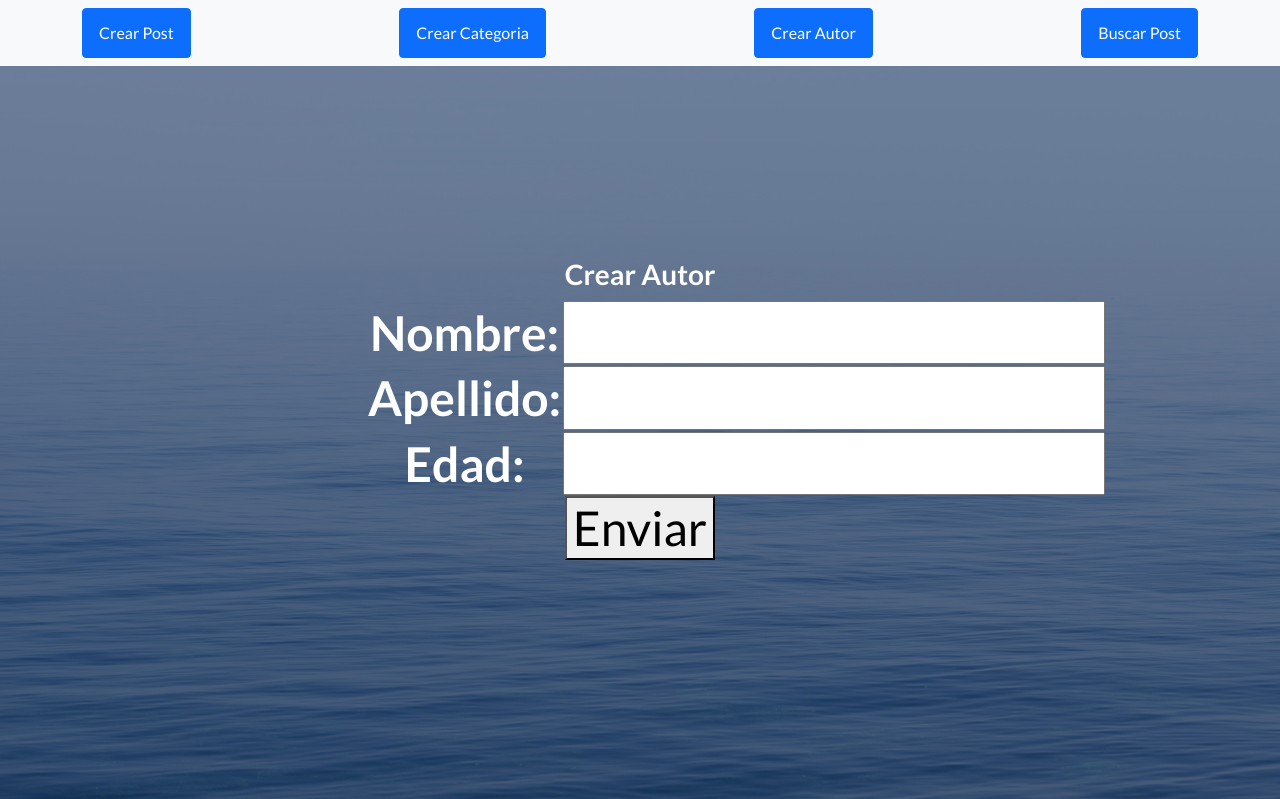
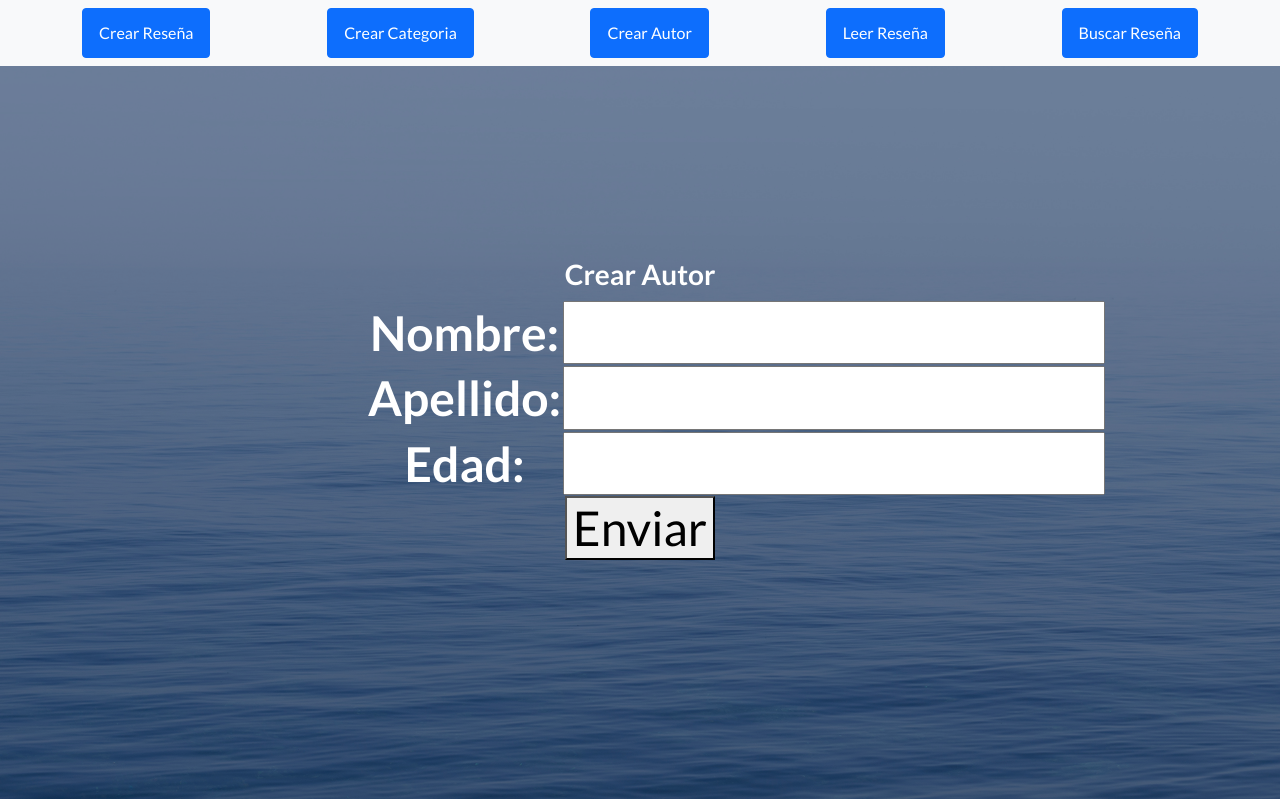
Before and after one commit to AgustinPiergentili/pagina-web-con-django, a Django app: page /crear_autor/ in a window 1280 px wide. Shown: the top 799 px of the page. Run offline with Django 4.2, Linux system fonts and the light colour scheme; some libraries are stand-ins or nearby versions.

Commit message:
cambio class POST por RESEÑA, agregada de vistas por clase

```diff
--- a/EntregaIntermedia_Piergentili/account/admin.py
+++ b/EntregaIntermedia_Piergentili/account/admin.py
@@ -1,6 +1,6 @@
 from django.contrib import admin
 from .models import *
 # Register your models here.
-admin.site.register(Post)
+admin.site.register(Reseña)
 admin.site.register(Categoria)
 admin.site.register(Autor)
--- a/EntregaIntermedia_Piergentili/account/forms.py
+++ b/EntregaIntermedia_Piergentili/account/forms.py
@@ -1,8 +1,8 @@
 from django import forms
 
-class CrearPostForm(forms.Form):
-    Nombre = forms.CharField(max_length=40)
-    Post = forms.CharField(max_length=240)
+class CrearReseñaForm(forms.Form):
+    nombre = forms.CharField(max_length=40)
+    reseña = forms.CharField(max_length=240)
 
 class CategoriaForm (forms.Form):
     genero = forms.CharField(max_length=50)
--- a/EntregaIntermedia_Piergentili/account/templates/account/crearpost.html
+++ b/EntregaIntermedia_Piergentili/account/templates/account/crearreseña.html
@@ -7,7 +7,7 @@
 
 <form action='' method="POST"> {% csrf_token %}
 
-    <h3>Crear Post</h3>
+    <h3>Crear Reseña</h3>
 
     <table>
         {{formulario.as_table}}
--- a/EntregaIntermedia_Piergentili/account/templates/account/index.html
+++ b/EntregaIntermedia_Piergentili/account/templates/account/index.html
@@ -21,10 +21,11 @@
         <!-- Navigation-->
         <nav class="navbar navbar-light bg-light static-top">
             <div class="container">
-                <a class="btn btn-primary" href="{% url 'CrearPost' %}">Crear Post</a>
+                <a class="btn btn-primary" href="{% url 'Crear Reseña' %}">Crear Reseña</a>
                 <a class="btn btn-primary" href="{% url 'Crear Categoria' %}">Crear Categoria</a>
                 <a class="btn btn-primary" href="{% url 'Crear Autor' %}">Crear Autor</a>
-                <a class="btn btn-primary" href="{% url 'Buscar Post' %}">Buscar Post</a>
+                <a class="btn btn-primary" href="{% url 'List' %}">Leer Reseña</a>
+                <a class="btn btn-primary" href="{% url 'Buscar Reseña' %}">Buscar Reseña</a>
             </div>
         </nav>
         <!-- Masthead-->
--- /dev/null
+++ b/EntregaIntermedia_Piergentili/account/templates/account/reseña_confirm_delete.html
@@ -0,0 +1,4 @@
+<form method="post"> {% csrf_token %}
+    Esta seguro que desea elminar la reseña: {{object}}
+    <input type="submit" value ='Confirmar'>
+</form>
--- /dev/null
+++ b/EntregaIntermedia_Piergentili/account/templates/account/reseña_form.html
@@ -0,0 +1,5 @@
+<form method="post">{% csrf_token %}
+
+    {{form.as_p}}
+    <input type="submit" value="Enviar">
+</form>
--- a/EntregaIntermedia_Piergentili/account/urls.py
+++ b/EntregaIntermedia_Piergentili/account/urls.py
@@ -1,10 +1,13 @@
 from django.urls import path
-from .views import index,CrearPost,CrearCategoria,buscar_post,CrearAutor
-
+from .views import *
 urlpatterns = [
     path('', index,name='index'),
-    path('crear_post/', CrearPost,name='CrearPost'),
-    path('crear_categoria/',CrearCategoria,name='Crear Categoria'),
-    path('crear_autor/',CrearAutor,name='Crear Autor'),
-    path('buscar_post/', buscar_post,name='Buscar Post'),
+    path('crear_reseña/', CrearReseña,name='Crear Reseña'),
+    path('crear_categoria/', CrearCategoria,name='Crear Categoria'),
+    path('crear_autor/', CrearAutor,name='Crear Autor'),
+    path('buscar_reseña/', buscar_reseña,name='Buscar Reseña'),
+    path('reseña_list/', ReseñaList.as_view(),name='List'),
+    path('reseña_detail/<pk>', ReseñaDetail.as_view(),name='Detail'),
+    path('reseña_confirm_delete/<pk>', ReseñaDelete.as_view(),name='Delete'),
+    path('reseña_edit/<pk>', ReseñaUpdate.as_view(),name='Update'),
 ]
--- a/EntregaIntermedia_Piergentili/account/views.py
+++ b/EntregaIntermedia_Piergentili/account/views.py
@@ -1,7 +1,11 @@
-from .forms import CrearPostForm,CategoriaForm,AutorForm
 from django.http import HttpResponse
 from django.shortcuts import render
+from django.views.generic import ListView
+from django.views.generic.detail import DetailView
+from django.views.generic.edit import CreateView,UpdateView,DeleteView
 from account.models import *
+from .forms import CrearReseñaForm,CategoriaForm,AutorForm
+
 
 # Create your views here.
 
@@ -9,26 +13,26 @@ def index(request):
     return render(request, 'account/index.html')
 
 
-def CrearPost(request):
+def CrearReseña(request):
 
 
     if request.method == 'POST':
 
-        formulario = CrearPostForm(request.POST)
+        formulario = CrearReseñaForm(request.POST)
 
         if formulario.is_valid():
 
             formulario_limpio = formulario.cleaned_data
 
-            post = Post(Nombre=formulario_limpio['Nombre'], Post=formulario_limpio['Post'])
+            reseña = Reseña(nombre=formulario_limpio['nombre'], reseña=formulario_limpio['reseña'])
 
-            post.save()
+            reseña.save()
 
             return render (request, 'account/index.html')
     else:
-        formulario = CrearPostForm()
+        formulario = CrearReseñaForm()
 
-    return render(request,'account/crearpost.html',{'formulario':formulario})
+    return render(request,'account/crearreseña.html',{'formulario':formulario})
 
 
 def CrearCategoria(request):
@@ -75,13 +79,34 @@ def CrearAutor(request):
     return render(request,'account/crearautor.html',{'formulario3':formulario3})
 
 
-def buscar_post(request):
+def buscar_reseña(request):
 
-    if request.GET.get('post', False):
-        post = request.GET['post']
-        posts = Post.objects.filter(Nombre__icontains=post)
+    if request.GET.get('reseña', False):
+        reseña = request.GET['reseña']
+        reseñas = Reseña.objects.filter(nombre__icontains=reseña)
 
-        return render(request,'account/buscar_post.html', {'posts':posts})
+        return render(request,'account/buscar_reseña.html', {'reseñas':reseñas})
     else:
         respuesta = 'No hay datos'
-    return render(request, 'account/buscar_post.html', {'respuesta':respuesta})
+    return render(request, 'account/buscar_reseña.html', {'respuesta':respuesta})
+
+
+class ReseñaList(ListView):
+
+    model = Reseña
+    template_name = "account/reseña_list.html"
+
+class ReseñaDetail(DetailView):
+    model = Reseña
+    template_name = 'account/reseña_detalle.html'
+
+
+class ReseñaDelete(DeleteView):
+    model = Reseña
+    success_url = '/reseña_list'
+
+class ReseñaUpdate(UpdateView):
+
+    model = Reseña
+    success_url = '/reseña_list'
+    fields = ["nombre","reseña"]
```
Also changed, not shown: EntregaIntermedia_Piergentili/account/models.py (+9 -4 lines), EntregaIntermedia_Piergentili/account/templates/account/buscar_reseña.html (renamed from EntregaIntermedia_Piergentili/account/templates/account/buscar_post.html, +4 -4 lines), EntregaIntermedia_Piergentili/account/templates/account/reseña_detalle.html (added, +15 -0 lines), EntregaIntermedia_Piergentili/account/templates/account/reseña_list.html (added, +22 -0 lines), EntregaIntermedia_Piergentili/account/migrations/0008_reseña_delete_post.py (added), EntregaIntermedia_Piergentili/account/migrations/0009_rename_nombre_pelicula_reseña_nombre.py (added), EntregaIntermedia_Piergentili/db.sqlite3.
